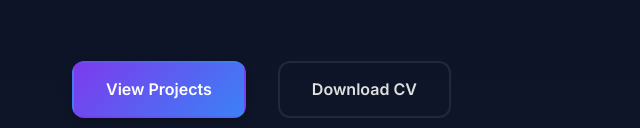
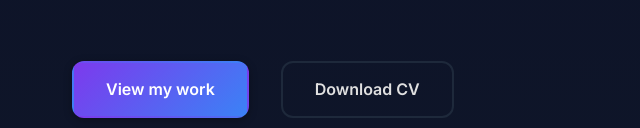
Before and after one commit to M-Rodani1/portfolio-website, a plain HTML site: page index.html in a window 1280 px wide. Shown: the part 672-800 px from the top of the page, 0-640 px from the left. Drawn offline with Linux system fonts and the light colour scheme.

Commit message:
Change 'View Projects' button text to 'View my work'

```diff
--- a/index.html
+++ b/index.html
@@ -69,7 +69,7 @@
                     I'm Mohamed, a physics student based in London with a growing focus on machine learning and AI. I enjoy working at the overlap between maths, physics, and code — from implementing ML algorithms from scratch to building small end-to-end projects. Right now I'm focused on deepening my fundamentals, competing on Kaggle, and building a portfolio of projects that show real understanding, not just copied code.
                 </p>
                 <div class="hero-buttons">
-                    <a href="#projects" class="btn btn-primary">View Projects</a>
+                    <a href="#projects" class="btn btn-primary">View my work</a>
                     <!-- TODO: Upload CV PDF to assets/Mohamed_Rodani_CV.pdf -->
                     <a href="assets/Mohamed_Rodani_CV.pdf" class="btn btn-secondary" download>Download CV</a>
                 </div>
```
